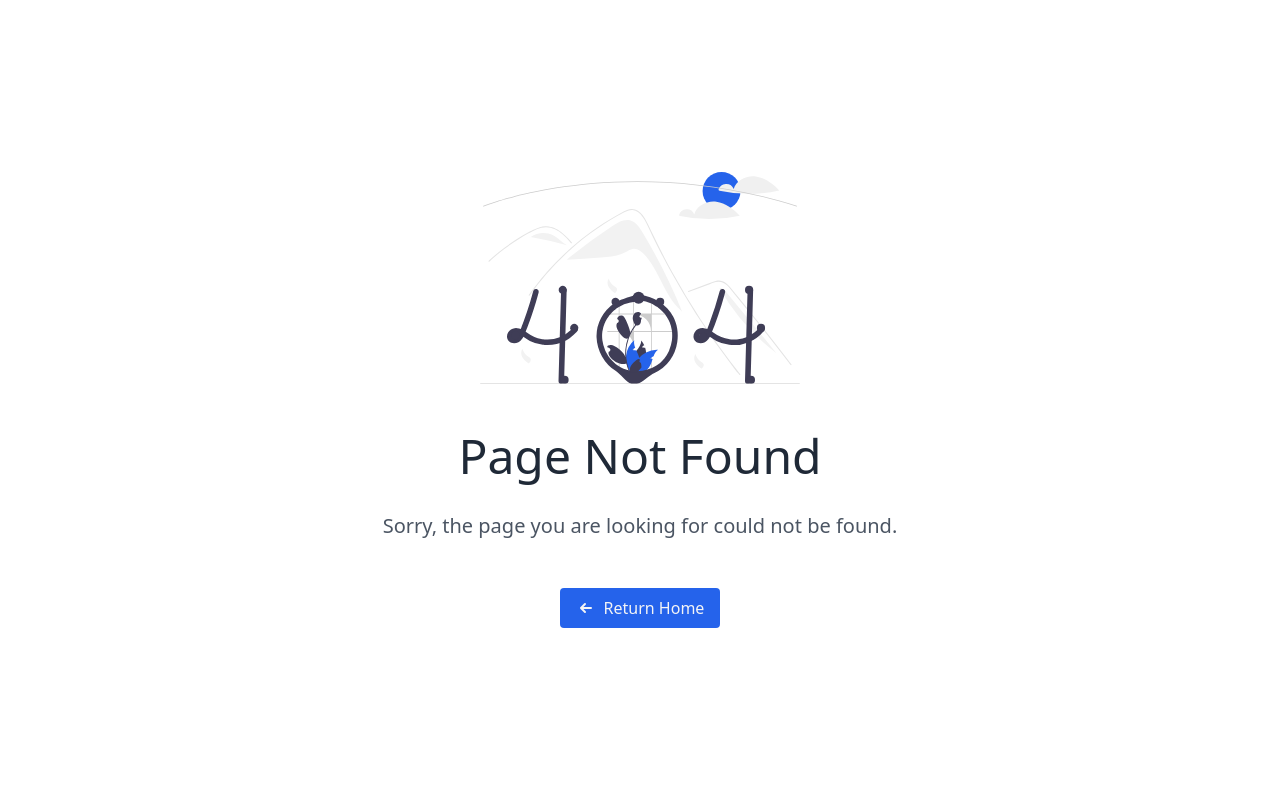
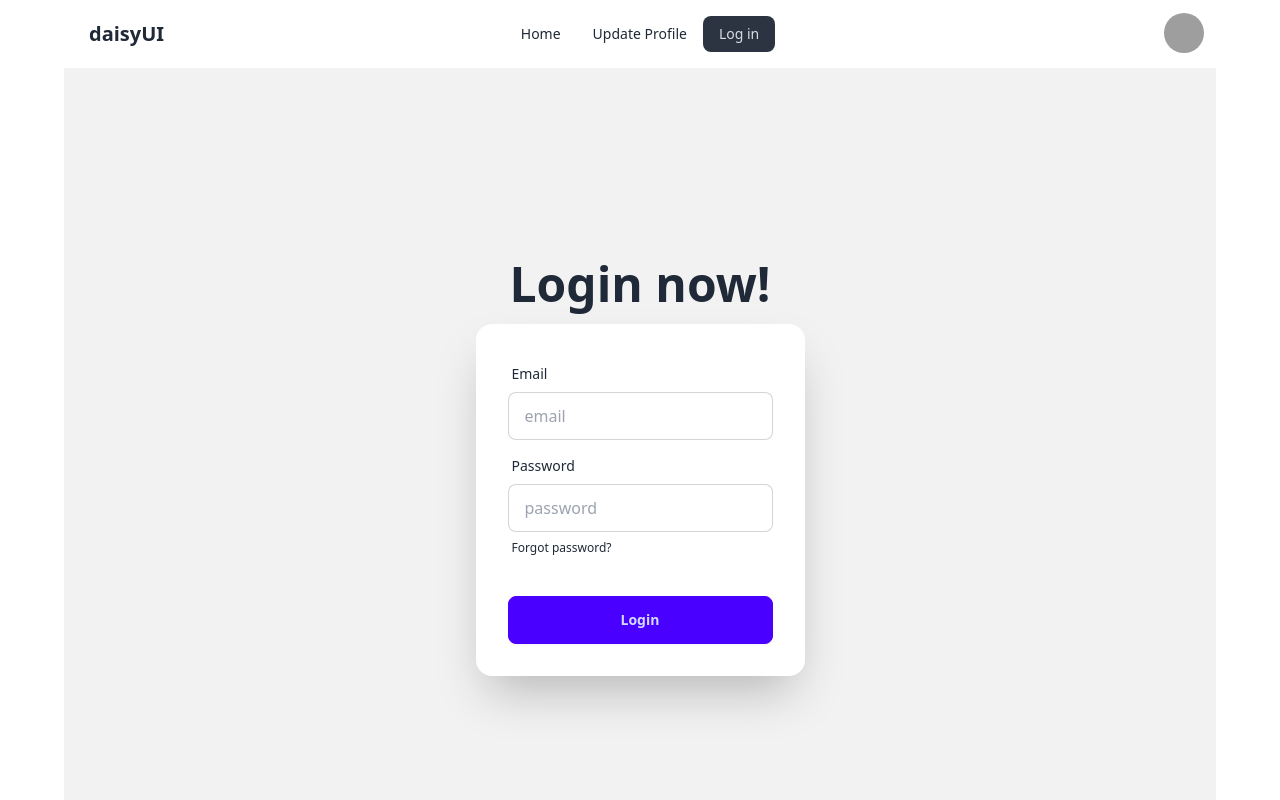
Before and after one commit to Mridul5300/Assainmetnt-real-estate, a React (Vite) app: page /login in a window 1280 px wide. Before the commit this address had no page. Shown: the top 800 px of the page. Built offline with nearby package versions, Linux system fonts and the light colour scheme; grey boxes are pictures that could not be loaded.

Commit message:
log in section and website size done

```diff
--- a/src/Pages/Home/Estate.jsx
+++ b/src/Pages/Home/Estate.jsx
@@ -1,19 +1,20 @@
 
 import PropTypes from 'prop-types';
+import { Link } from 'react-router-dom';
 
 const Estate = ({ statecard }) => {
      const { estate_title } = statecard
      return (
           <div data-aos="fade-up"
                data-aos-anchor-placement="center-bottom">
-               <section className=" sm:py-12 dark:bg-gray-100 dark:text-gray-800">
-	<div className="-space-y-10 -space-x-14 mx-6 ">
-		<div className='border p-4 -space-x- shadow-lg w-[550px]'>
+               <section className=" mt-5 mb-6 dark:bg-gray-100 dark:text-gray-800">
+                    <div className="  ">
+                         <div className='border p-4  shadow-2xl '>
                               <article className="flex flex-col dark:bg-gray-50">
                                    <a rel="noopener noreferrer" href="#" aria-label="Te nulla oportere reprimique his dolorum">
                                         <img alt="" className="object-cover w-full h-60 dark:bg-gray-500" src="https://source.unsplash.com/200x200/?fashion?1" />
                                    </a>
-				<div className="flex flex-col flex-1 p-">
+                                   <div className="flex flex-col flex-1">
                                         <a rel="noopener noreferrer" href="#" aria-label="Te nulla oportere reprimique his dolorum"></a>
                                         <a rel="noopener noreferrer" href="#" className="text-xs tracking-wider uppercase hover:underline dark:text-violet-600">Convenire</a>
                                         <h3 className="flex-1 py-2 text-lg font-semibold leading-snug">Te nulla oportere reprimique his dolorum</h3>
@@ -21,6 +22,16 @@ const Estate = ({ statecard }) => {
                                              <span>June 1, 2020</span>
                                              <span>2.1K views</span>
                                         </div>
+                                   </div>
+                                   <div className='mt-5 mb-2'>
+                                        <Link href="#_" className="relative px-5 py-3 overflow-hidden font-medium text-gray-600 bg-gray-100 border border-gray-100 rounded-lg shadow-inner group">
+                                             <span className="absolute top-0 left-0 w-0 h-0 transition-all duration-200 border-t-2 border-gray-600 group-hover:w-full ease"></span>
+                                             <span className="absolute bottom-0 right-0 w-0 h-0 transition-all duration-200 border-b-2 border-gray-600 group-hover:w-full ease"></span>
+                                             <span className="absolute top-0 left-0 w-full h-0 transition-all duration-300 delay-200 bg-gray-600 group-hover:h-full ease"></span>
+                                             <span className="absolute bottom-0 left-0 w-full h-0 transition-all duration-300 delay-200 bg-gray-600 group-hover:h-full ease"></span>
+                                             <span className="absolute inset-0 w-full h-full duration-300 delay-300 bg-gray-900 opacity-0 group-hover:opacity-100"></span>
+                                             <span className="relative transition-colors duration-300 delay-200 group-hover:text-white ease">Button Text</span>
+                                        </Link>
                                    </div>
                               </article>
 
--- a/src/Pages/Home/Home.jsx
+++ b/src/Pages/Home/Home.jsx
@@ -50,12 +50,12 @@ const Home = () => {
       </Swiper>
     </div>
   <div>
-  <div className="space-y-2 text-center">
+  <div className="space-y-2 text-center mt-8">
 			<h2 className="text-3xl font-bold">House Details</h2>
 			<p className="font-serif text-sm dark:text-gray-600">Qualisque erroribus usu at, duo te agam soluta mucius.</p>
 		</div>
   </div>
-   <div className="grid grid-cols-1 mx-14  md:grid-cols-1 lg:grid-cols-2">
+   <div className="grid grid-cols-1 mx-14 gap-6 md:grid-cols-1 lg:grid-cols-2">
      {
           estate.map(statecard => <Estate key={statecard.id} statecard={statecard}></Estate>)
      }
--- /dev/null
+++ b/src/Pages/Home/Log In/LogIn.jsx
@@ -0,0 +1,40 @@
+
+
+const LogIn = () => {
+     return (
+          <div>
+               <div className="hero min-h-screen bg-base-200">
+  <div className="hero-content flex-col">
+    <div className="text-centert">
+      <h1 className="text-5xl font-bold">Login now!</h1>
+    </div>
+    <div className="card shrink-0 w-full max-w-sm shadow-2xl bg-base-100">
+      <form className="card-body">
+        <div className="form-control">
+          <label className="label">
+            <span className="label-text">Email</span>
+          </label>
+          <input type="email" placeholder="email" className="input input-bordered" required />
+        </div>
+        <div className="form-control">
+          <label className="label">
+            <span className="label-text">Password</span>
+          </label>
+          <input type="password" placeholder="password" className="input input-bordered" required />
+          <label className="label">
+            <a href="#" className="label-text-alt link link-hover">Forgot password?</a>
+          </label>
+        </div>
+        <div className="form-control mt-6">
+          <button className="btn btn-primary">Login</button>
+        </div>
+      </form>
+    </div>
+  </div>
+</div>
+          </div>
+     );
+};
+
+export default LogIn;
+;
--- a/src/Pages/Navbar/Navbar.jsx
+++ b/src/Pages/Navbar/Navbar.jsx
@@ -6,7 +6,7 @@ const Navbar = () => {
      const Navlinks =<>
      <li><NavLink to={"/"}>Home</NavLink></li>
      <li><NavLink to={"/updateprofile"}>Update Profile</NavLink></li>
-     <li><NavLink to={"/userprofile"}>User Profile</NavLink></li>
+     <li><NavLink to={"/login"}>Log in</NavLink></li>
      </>
      return (
           <div className="navbar bg-base-100">
--- a/src/Pages/User profile/Userprofile.jsx
+++ /dev/null
@@ -1,12 +0,0 @@
-
-const Userprofile = () => {
-     return (
-          <div>
-               <h2>
-                    This Is Update Section
-               </h2>
-          </div>
-     );
-};
-
-export default Userprofile;
--- a/src/Root/Root.jsx
+++ b/src/Root/Root.jsx
@@ -5,12 +5,12 @@ import { Outlet  } from "react-router-dom";
 
 const Root = () => {
      return (
-          <div>
+          <div className="max-w-6xl mx-auto">
 
                <Navbar></Navbar>
-               <div>
+
                     <Outlet></Outlet>
-               </div>
+
                <Footer></Footer>
           </div>
      );
--- a/src/Route/Route.jsx
+++ b/src/Route/Route.jsx
@@ -2,8 +2,8 @@ import { createBrowserRouter } from "react-router-dom";
 import Root from "../Root/Root";
 import Home from "../Pages/Home/Home";
 import Updateprofile from "../Pages/Update Profile/Updateprofile";
-import Userprofile from "../Pages/User profile/Userprofile";
 import Error from "../Pages/Error/Error";
+import LogIn from "../Pages/Home/Log In/LogIn";
 
 
 const router = createBrowserRouter([
@@ -21,8 +21,8 @@ const router = createBrowserRouter([
         element:<Updateprofile></Updateprofile>
       },
       {
-        path:"/userprofile",
-        element:<Userprofile></Userprofile>
+        path:"/login",
+        element:<LogIn></LogIn>
       }
     ]
   },
```
Lines whose indentation alone changed are shown as unchanged.
